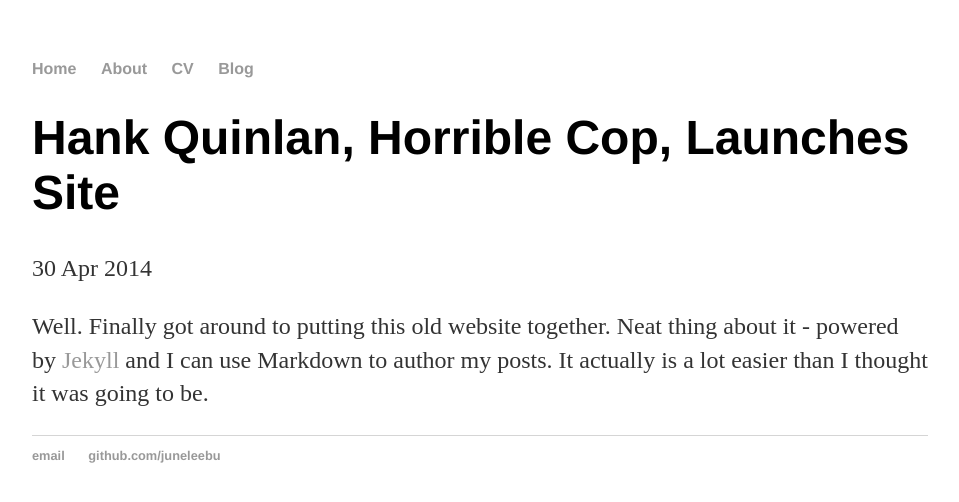
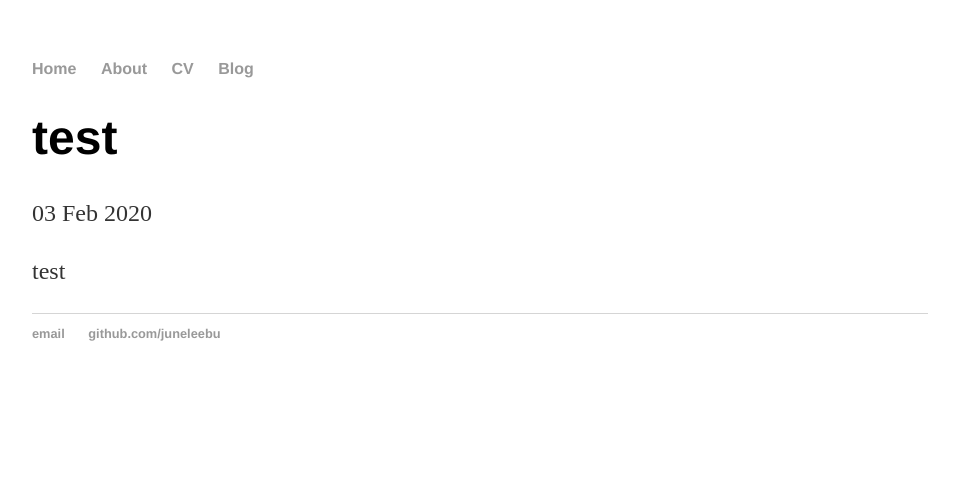
Before and after one commit to juneleebu/juneleebu.github.io, a Jekyll site: the page built from _posts/2014-04-30-hank-quinlan-site-launched.md, in a window 1280 px wide. Shown: the top 502 px of the page, without its empty margins (160-1119 px from the left). Built offline with Jekyll 4.4.1, drawn with Linux system fonts in a browser that asks for light colours.

Commit message:
Update 2014-04-30-hank-quinlan-site-launched.md

```diff
--- a/_posts/2014-04-30-hank-quinlan-site-launched.md
+++ b/_posts/2014-04-30-hank-quinlan-site-launched.md
@@ -1,7 +1,7 @@
 ---
 layout: post
-title: "Hank Quinlan, Horrible Cop, Launches Site"
-date: 2014-04-30
+title: "test"
+date: 2020-02-03
 ---
 
-Well. Finally got around to putting this old website together. Neat thing about it - powered by [Jekyll](http://jekyllrb.com) and I can use Markdown to author my posts. It actually is a lot easier than I thought it was going to be.
+test
```
